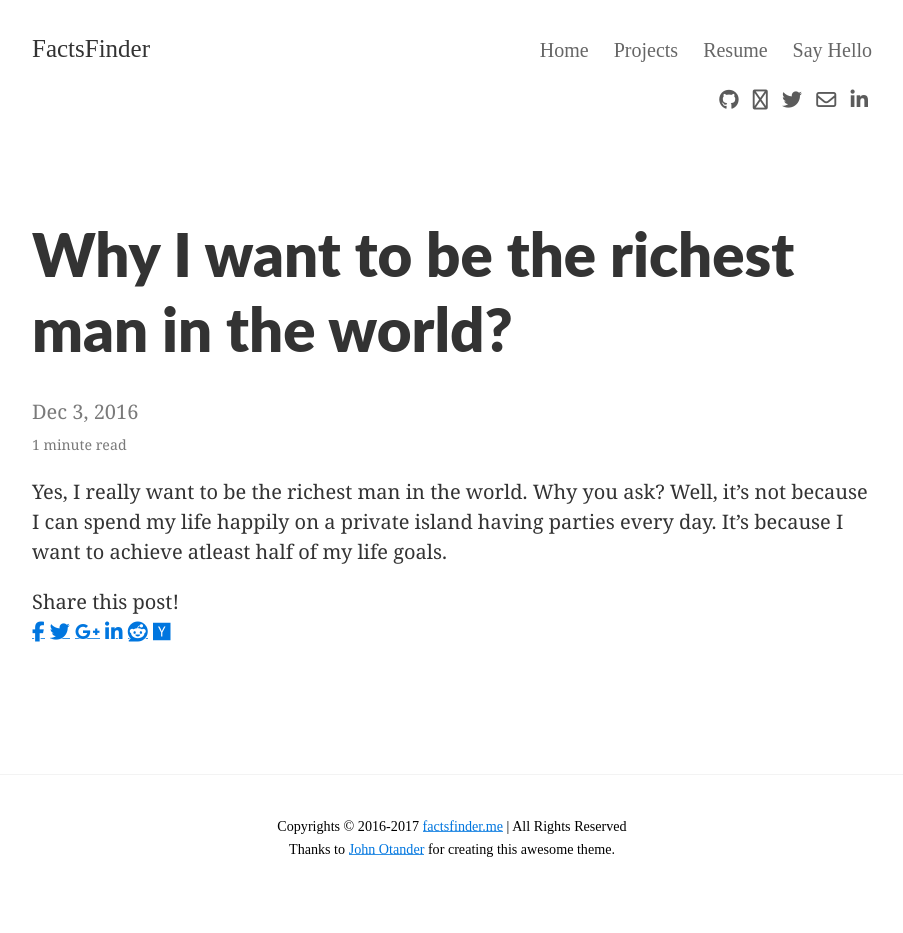
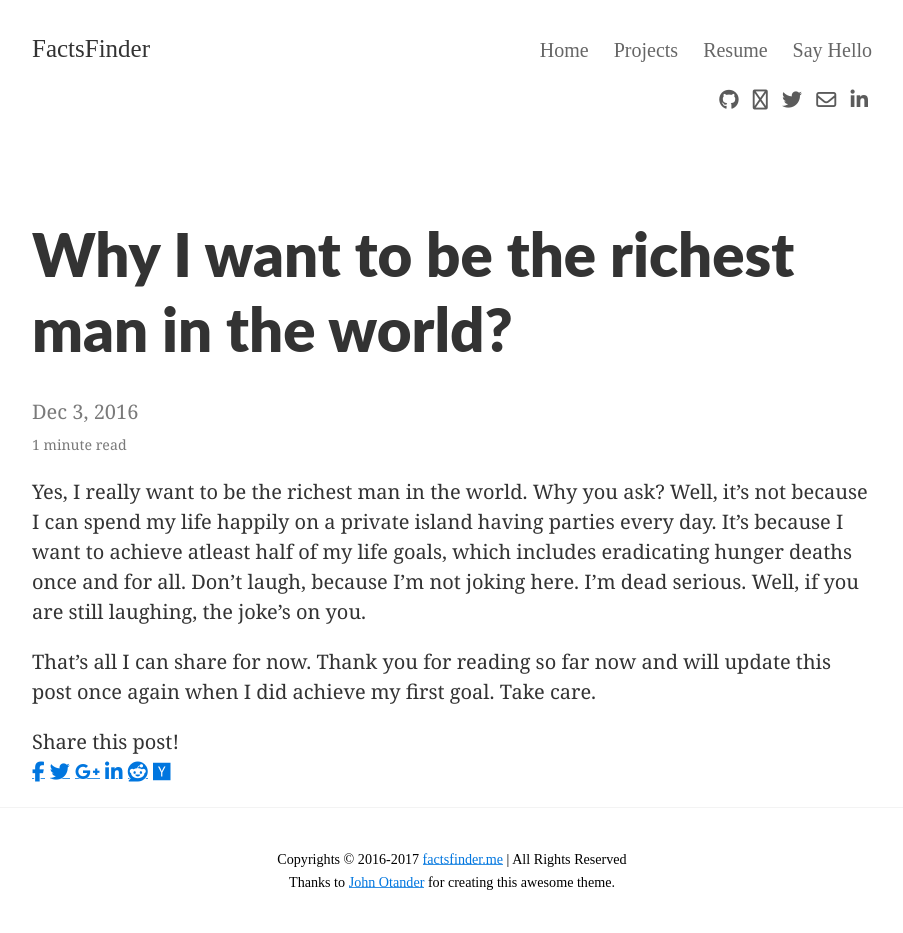
Before and after one commit to factsfinder/blog, a Jekyll site: the page built from _posts/2016-12-3-richest-man-in-the-world.md, in a window 1280 px wide. Shown: the whole page, without its empty margins (188-1091 px from the left). Built offline with Jekyll 4.4.1, drawn with Linux system fonts in a browser that asks for light colours; nearby versions of some CDN libraries; some web fonts are replaced; before the commit the page ends 900 px from its top, so only the background shows below that.

Commit message:
Update 2016-12-3-richest-man-in-the-world.md

```diff
--- a/_posts/2016-12-3-richest-man-in-the-world.md
+++ b/_posts/2016-12-3-richest-man-in-the-world.md
@@ -6,4 +6,7 @@ permalink:  /richest-man-in-the-world/
 categories: life
 ---
 
-Yes, I really want to be the richest man in the world. Why you ask? Well, it's not because I can spend my life happily on a private island having parties every day. It's because I want to achieve atleast half of my life goals.
+Yes, I really want to be the richest man in the world. Why you ask? Well, it's not because I can spend my life happily on a private island having parties every day. It's because I want to achieve atleast half of my life goals, which includes eradicating hunger deaths once and for all. Don't laugh, because I'm not joking here. I'm dead serious. Well, if you are still laughing, the joke's on you.
+
+That's all I can share for now. Thank you for reading so far now and will update this post once again when I did achieve my first goal.
+Take care.
```
